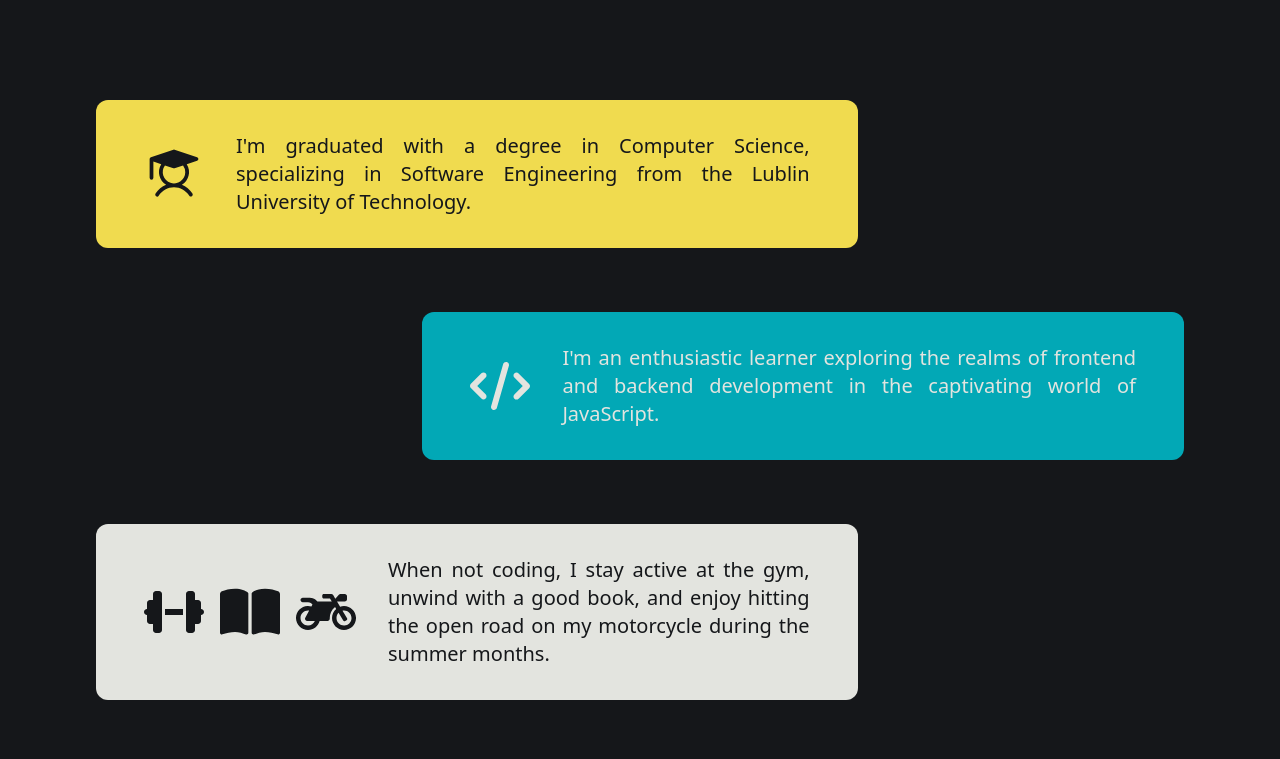
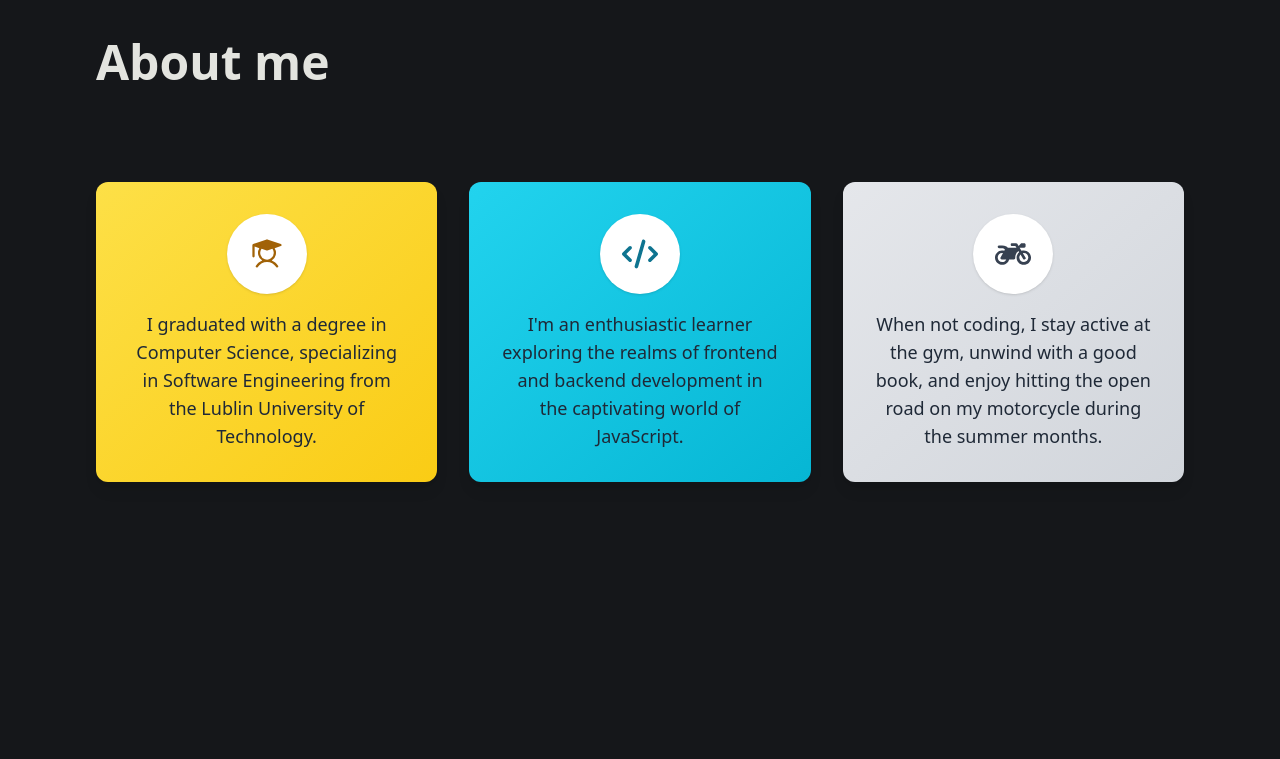
Before and after one commit to Kacper-Stepien/Portfolio-Page, a React (Vite) app: page / in a window 1280 px wide. Shown: the part 940-1699 px from the top of the page. Built offline with nearby package versions, Linux system fonts and the light colour scheme.

Commit message:
update about section

```diff
--- a/src/components/DetailCard.tsx
+++ b/src/components/DetailCard.tsx
@@ -1,26 +1,35 @@
 import { FC, ReactNode } from "react";
 
 interface DetailCardProps {
-  content: ReactNode;
+  icon: ReactNode;
   description: string;
-  bgColor: string;
-  textColor: string;
-  alignSelf?: string;
+  gradient: string;
+  iconColor: string;
+  fullBadge?: boolean;
 }
 
 const DetailCard: FC<DetailCardProps> = ({
-  content,
+  icon,
   description,
-  bgColor,
-  textColor,
-  alignSelf,
+  gradient,
+  iconColor,
+  fullBadge = true,
 }) => {
   return (
     <div
-      className={`flex-col lg:flex-row flex items-center gap-8 ${bgColor} md:px-12  px-4 sm:px-6  py-6 md:py-8 rounded-xl md:max-w-[70%] text-${textColor} ${alignSelf} hover:scale-110 transition-all`}
+      className={`flex flex-col items-center text-center p-8 rounded-xl bg-gradient-to-br ${gradient} shadow-lg hover:scale-105 transition-transform min-h-[260px]`}
     >
-      <div>{content}</div>
-      <p className="md:text-xl text-justify">{description}</p>
+      {fullBadge ? (
+        <div
+          className={`flex items-center justify-center w-20 h-20 text-4xl bg-white ${iconColor} rounded-full shadow mb-4`}
+        >
+          {icon}
+        </div>
+      ) : (
+        <div className={`flex gap-3 text-4xl mb-4 ${iconColor}`}>{icon}</div>
+      )}
+
+      <p className="text-base md:text-lg text-gray-800">{description}</p>
     </div>
   );
 };
--- a/src/components/TechnologyCard.tsx
+++ b/src/components/TechnologyCard.tsx
@@ -31,7 +31,7 @@ const TechnologyCard: FC<TechnologyCardProps> = ({
         {icon}
       </div>
 
-      <div className="absolute top-full  bg-gray-700 text-white text-xs sm:text-sm px-2 py-1 rounded-md shadow opacity-0 translate-y-2 transition-all duration-300 group-hover:opacity-100 group-hover:translate-y-0 pointer-events-none">
+      <div className="absolute top-full  bg-gray-700 text-white text-xs sm:text-sm px-2 py-1 rounded-md shadow opacity-0 translate-y-2 transition-all duration-300 group-hover:opacity-100 group-hover:translate-y-0 pointer-events-none text-center">
         {name}
       </div>
     </div>
--- a/src/sections/AboutSection.tsx
+++ b/src/sections/AboutSection.tsx
@@ -1,5 +1,5 @@
 import { PiStudentFill } from "react-icons/pi";
-import { FaCode, FaDumbbell, FaBookOpen } from "react-icons/fa6";
+import { FaCode } from "react-icons/fa6";
 import { FaMotorcycle } from "react-icons/fa";
 import SectionTitle from "../ui/SectionTitle";
 import DetailCard from "../components/DetailCard";
@@ -8,34 +8,29 @@ const AboutSection = () => {
   return (
     <>
       <SectionTitle title="About me" />
-      <div className="flex flex-col gap-16 items-start">
+      <div className="grid gap-8 md:grid-cols-2 lg:grid-cols-3">
         <DetailCard
-          content={<PiStudentFill className="text-6xl" />}
-          description="I'm graduated with a degree in Computer Science, specializing in Software Engineering from the Lublin University of Technology."
-          bgColor="bg-primary"
-          textColor="dark"
+          icon={<PiStudentFill />}
+          description="I graduated with a degree in Computer Science, specializing in Software Engineering from the Lublin University of Technology."
+          gradient="from-yellow-300 to-yellow-400"
+          iconColor="text-yellow-700"
         />
 
         <DetailCard
-          content={<FaCode className="text-6xl" />}
+          icon={<FaCode />}
           description="I'm an enthusiastic learner exploring the realms of frontend and backend development in the captivating world of JavaScript."
-          bgColor="bg-secondary"
-          textColor="light"
-          alignSelf="self-end"
+          gradient="from-cyan-400 to-cyan-500"
+          iconColor="text-cyan-700"
         />
 
-        <DetailCard
-          content={
-            <div className="flex gap-4">
-              <FaDumbbell className="text-6xl" />
-              <FaBookOpen className="text-6xl" />
-              <FaMotorcycle className="text-6xl" />
-            </div>
-          }
-          description="When not coding, I stay active at the gym, unwind with a good book, and enjoy hitting the open road on my motorcycle during the summer months."
-          bgColor="bg-light"
-          textColor="dark"
-        />
+        <div className="md:col-span-2 lg:col-span-1 md:justify-self-center">
+          <DetailCard
+            icon={<FaMotorcycle />}
+            description="When not coding, I stay active at the gym, unwind with a good book, and enjoy hitting the open road on my motorcycle during the summer months."
+            gradient="from-gray-200 to-gray-300"
+            iconColor="text-gray-700"
+          />
+        </div>
       </div>
     </>
   );
--- a/src/sections/TechnologiesSection.tsx
+++ b/src/sections/TechnologiesSection.tsx
@@ -35,7 +35,7 @@ const TechnologiesSection = () => {
   return (
     <>
       <SectionTitle title="Technologies I use" />
-      <div className="grid grid-cols-2 sm:grid-cols-3 md:grid-cols-4 lg:grid-cols-5 xl:grid-cols-6 gap-2 xl:gap-10 justify-items-center ">
+      <div className="grid grid-cols-3 sm:grid-cols-4 md:grid-cols-5 lg:grid-cols-6 gap-4 sm:gap-6 md:gap-8 justify-items-center">
         <TechnologyCard
           name="TypeScript"
           icon={<BiLogoTypescript className="text-[#3178C6] " />}
```
